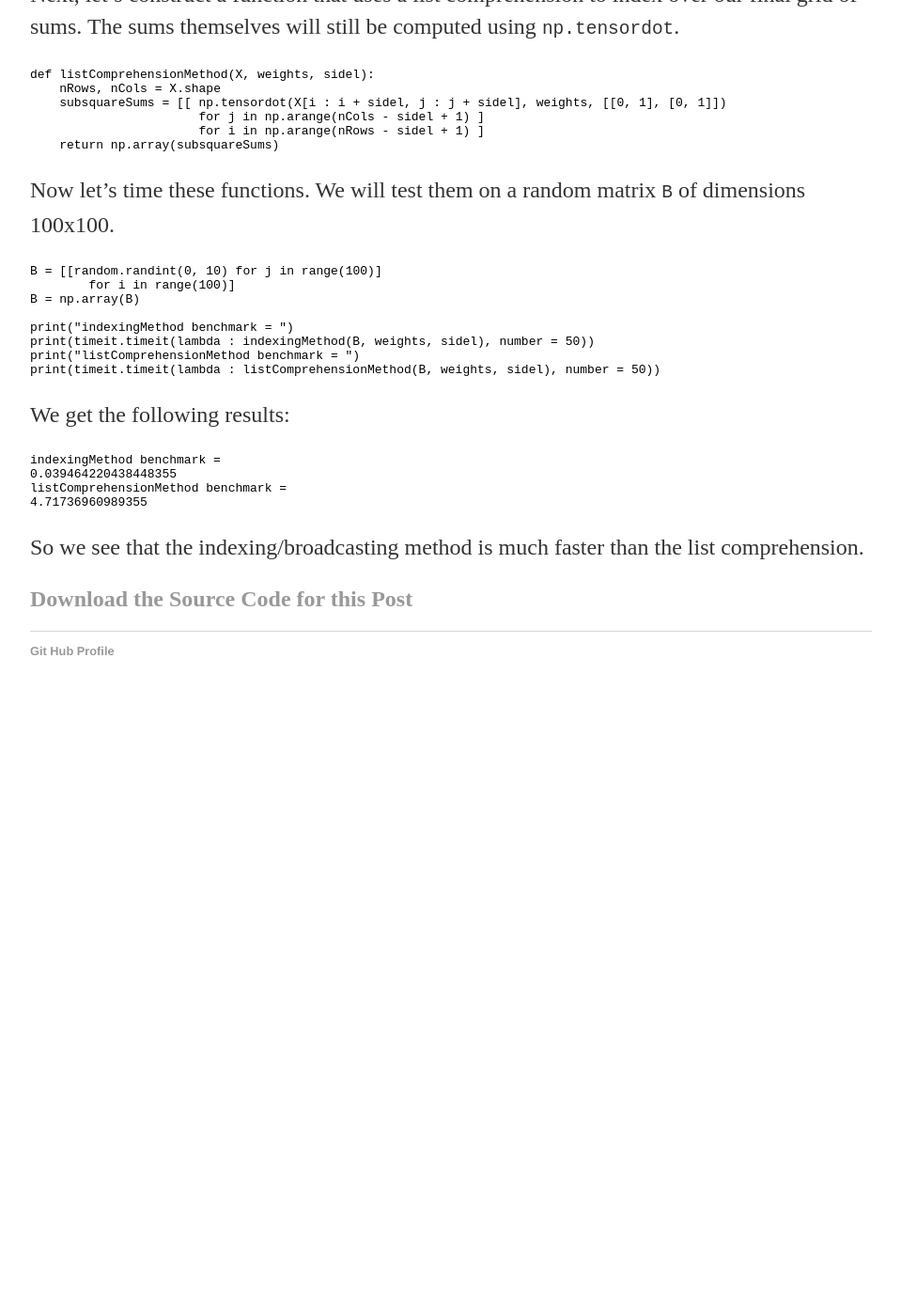
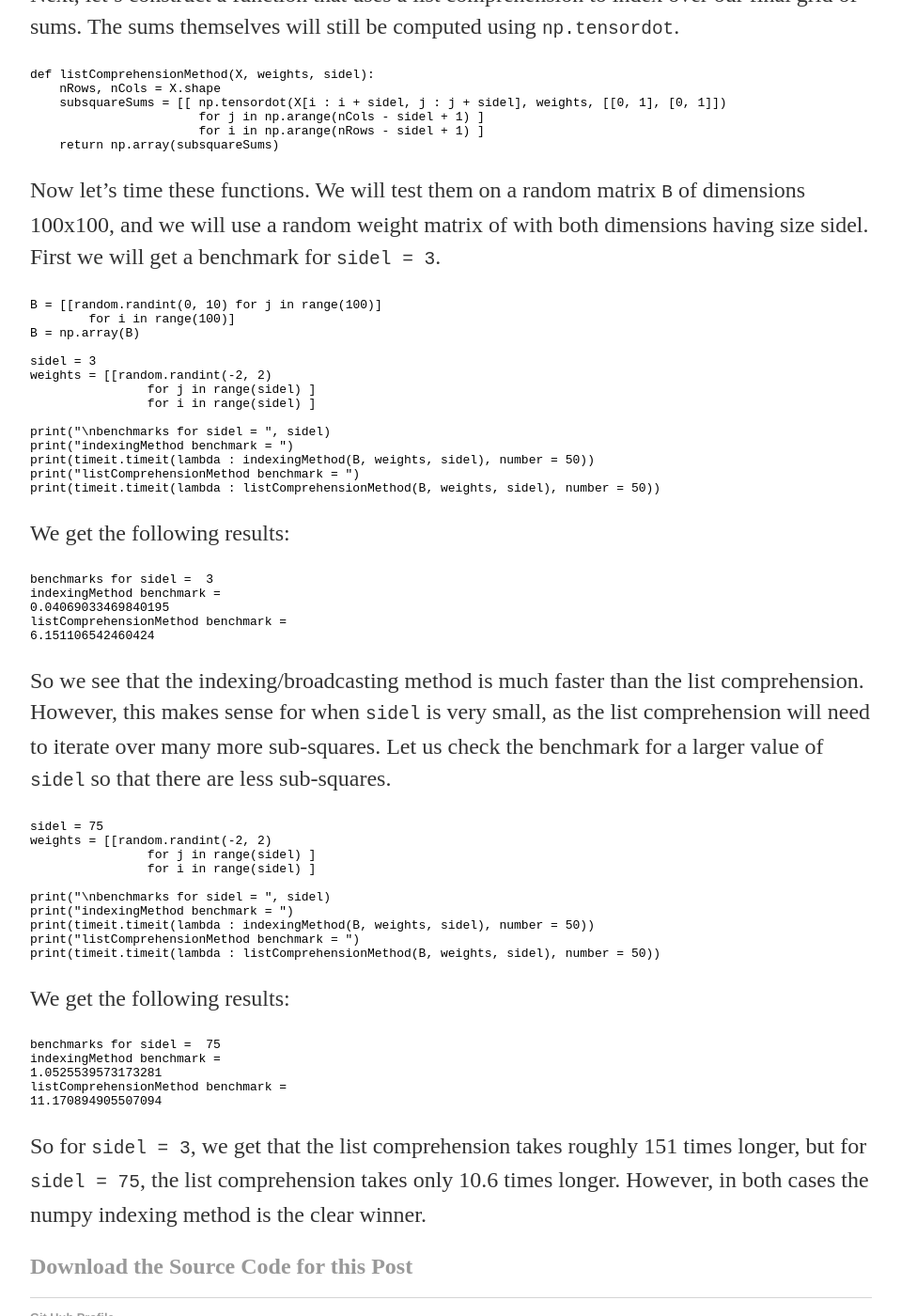
Before and after one commit to MatthewMcGonagle/MatthewMcGonagle.github.io, a Jekyll site: the page built from _posts/2017-10-13-SelectingSubsquaresWithNumpyIndexing.md, in a window 1280 px wide and 1400 px high, scrolled down 6690 px. Shown: the whole window at 94% size, without its empty margins (160-1119 px from the left). Built offline with Jekyll 4.4.1, drawn with Linux system fonts in a browser that asks for light colours; before the commit the page ends 7450 px from its top, so only the background shows below that.

Commit message:
Added benchmarks for larger sidel.

````diff
--- a/_posts/2017-10-13-SelectingSubsquaresWithNumpyIndexing.md
+++ b/_posts/2017-10-13-SelectingSubsquaresWithNumpyIndexing.md
@@ -206,12 +206,19 @@ def listComprehensionMethod(X, weights, sidel):
     return np.array(subsquareSums)
 ```
 
-Now let's time these functions. We will test them on a random matrix `B` of dimensions 100x100.
+Now let's time these functions. We will test them on a random matrix `B` of dimensions 100x100, and we will use a random weight matrix of with both dimensions having size sidel. First we will get a benchmark for `sidel = 3`.
+
 ``` python
 B = [[random.randint(0, 10) for j in range(100)]
         for i in range(100)]
 B = np.array(B)
 
+sidel = 3
+weights = [[random.randint(-2, 2)
+                for j in range(sidel) ]
+                for i in range(sidel) ]
+
+print("\nbenchmarks for sidel = ", sidel)
 print("indexingMethod benchmark = ")
 print(timeit.timeit(lambda : indexingMethod(B, weights, sidel), number = 50))
 print("listComprehensionMethod benchmark = ")
@@ -219,10 +226,35 @@ print(timeit.timeit(lambda : listComprehensionMethod(B, weights, sidel), number
 ```
 We get the following results:
 ```
+benchmarks for sidel =  3
 indexingMethod benchmark =
-0.039464220438448355
+0.04069033469840195
 listComprehensionMethod benchmark =
-4.71736960989355
+6.151106542460424
 ```
-So we see that the indexing/broadcasting method is much faster than the list comprehension.
+So we see that the indexing/broadcasting method is much faster than the list comprehension. However, this makes sense for when `sidel` is very small, as the list comprehension will need to iterate over many more sub-squares. Let us check the benchmark for a larger value of `sidel` so that there are less sub-squares.
+
+``` python
+sidel = 75
+weights = [[random.randint(-2, 2)
+                for j in range(sidel) ]
+                for i in range(sidel) ]
+
+print("\nbenchmarks for sidel = ", sidel)
+print("indexingMethod benchmark = ")
+print(timeit.timeit(lambda : indexingMethod(B, weights, sidel), number = 50))
+print("listComprehensionMethod benchmark = ")
+print(timeit.timeit(lambda : listComprehensionMethod(B, weights, sidel), number = 50))
+```
+
+We get the following results:
+```
+benchmarks for sidel =  75
+indexingMethod benchmark =
+1.0525539573173281
+listComprehensionMethod benchmark =
+11.170894905507094
+```
+
+So for `sidel = 3`, we get that the list comprehension takes roughly 151 times longer, but for `sidel = 75`, the list comprehension takes only 10.6 times longer. However, in both cases the numpy indexing method is the clear winner.
 ## [Download the Source Code for this Post]( {{ site . url }}/assets/2017-10-13-SubsquaresNumpy.py)
````
Also changed, not shown: assets/2017-10-13-SubsquaresNumpy.py (+16 -0 lines).
